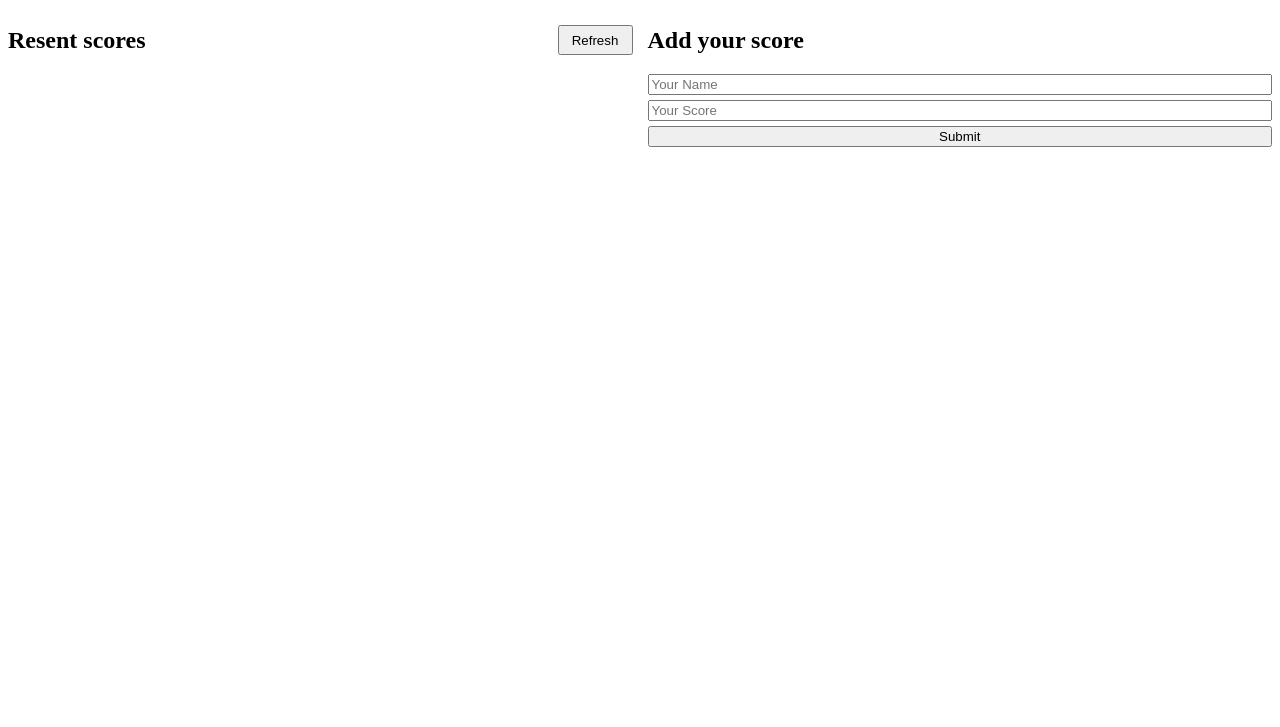
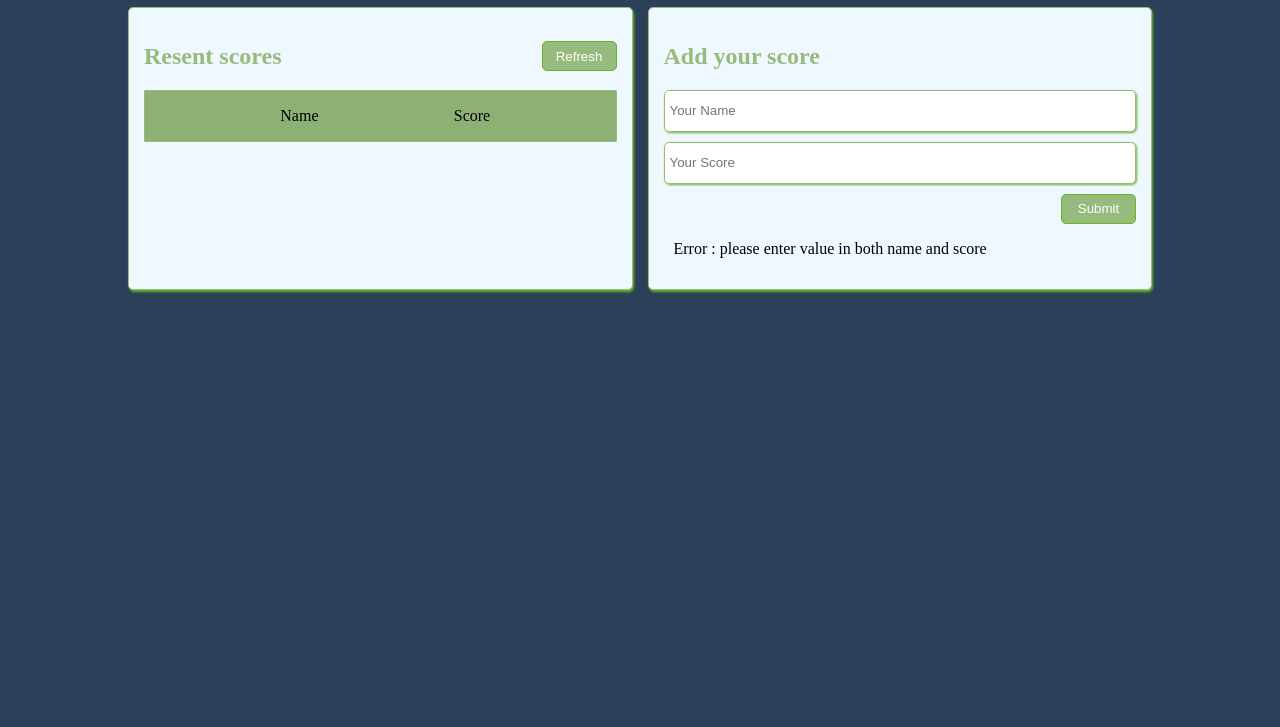
Before and after one commit to hammaazarok/Leaderboard, a website built with webpack: page src/index.html in a window 1280 px wide. Shown: the part 73-800 px from the top of the page. Built offline with nearby package versions, Linux system fonts and the light colour scheme; no server answers.

Commit message:
add style and sort score

```diff
--- a/src/add-score.js
+++ b/src/add-score.js
@@ -4,7 +4,7 @@ const addScore = (name, score, id) => {
   const ScoresContainer = document.getElementById('leaders-container');
   const bookHTML = document.createElement('div');
   bookHTML.classList.add('leader-item');
-  if (id % 2 === 0) {
+  if (id % 2 !== 0) {
     bookHTML.classList.add('gray');
   }
   bookHTML.innerHTML = `
--- a/src/index.css
+++ b/src/index.css
@@ -1,7 +1,15 @@
+body {
+  margin: 0 10%;
+  background-color: #2d4059;
+}
 .wrapper {
   display: flex;
   width: 100%;
   gap: 15px;
+}
+
+h1 {
+  color: #fff;
 }
 
 .head {
@@ -12,11 +20,22 @@
 
 .leader {
   flex: 1;
+  background-color: aliceblue;
+  padding: 15px;
+  border: 1px solid #96bb7c;
+  border-radius: 5px;
+  filter: drop-shadow(1px 2px 1px #61b922);
 }
 
 .leader-item {
   display: flex;
-  border: 1px solid;
+  border: 1px solid #96bb7c;
+  border-radius: 1px;
+  justify-content: space-evenly;
+}
+
+.color1 {
+    background-color: #8db174;
 }
 
 p {
@@ -30,20 +49,52 @@ p {
 
 .add {
   flex: 1;
+  background-color: aliceblue;
+  padding: 15px;
+  border: 1px solid #96bb7c;
+  border-radius: 5px;
+  filter: drop-shadow(1px 2px 1px #61b922);
 }
 
 .add-form {
   display: flex;
   flex-direction: column;
-  gap: 5px;
+  gap: 10px;
 }
 
-.add-btn {
+.add-form input {
+  padding: 5px;
+  height: 30px;
+  color: #f9f9f9;
+  border: 1px solid #96bb7c;
+  border-radius: 5px;
+  filter: drop-shadow(1px 1px 1px #61b922);
+}
+
+.submit {
   width: 75px;
   height: 30px;
   margin-left: auto;
 }
 
 .gray {
-  background-color: rgb(187, 187, 187);
+  background-color: #96bb7c;
 }
+
+h2 {
+  color: #96bb7c;
+}
+
+.btn {
+  background-color: #96bb7c;
+  color: #fff;
+  border: 1px solid #61b922;
+  border-radius: 5px;
+}
+
+.btn:hover {
+  background-color: #61b922;
+  color: #fff;
+  border: 1px solid #96bb7c;
+  border-radius: 5px;
+}
--- a/src/index.html
+++ b/src/index.html
@@ -4,17 +4,17 @@
     <meta charset="UTF-8" />
     <meta http-equiv="X-UA-Compatible" content="IE=edge" />
     <meta name="viewport" content="width=device-width, initial-scale=1.0" />
-    <title>Leader Board</title>
+    <title>Leader board</title>
     <link rel="stylesheet" href="index.css" />
   </head>
 
   <body>
-    <h1>Leader Board</h1>
+    <h1>Leader board</h1>
     <div class="wrapper">
         <div class="leader">
             <div class="head">
                 <h2 class="title">Resent scores</h2>
-                <button class="refresh">Refresh</button>
+                <button class="refresh btn">Refresh</button>
               </div>
           <div id="leaders-container" class="leaders-container">
           </div>
@@ -26,8 +26,9 @@
         <form class="add-form" action="#">
           <input id="user" type="text" name="user" placeholder="Your Name" />
           <input id="score" type="text" name="score" placeholder="Your Score" />
-          <button type="button" class="submit">Submit</button>
+          <button type="button" class="submit btn">Submit</button>
         </form>
+        <p class="error">Error : please enter value in both name and score</p>
       </div>
     </div>
   </body>
--- a/src/index.js
+++ b/src/index.js
@@ -13,5 +13,11 @@ const submit = document.querySelector('.submit');
 submit.addEventListener('click', () => {
   const user = document.querySelector('#user').value;
   const score = document.querySelector('#score').value;
-  submitScore(user, score);
+  const error  = document.querySelector('.error');
+  if(user || score === ''){
+error.innerHTML = ''
+  }else{
+    submitScore(user, score);
+  }
+
 });
--- a/src/refresh-scores.js
+++ b/src/refresh-scores.js
@@ -2,11 +2,14 @@ import { addScore } from './add-score.js';
 
 const loadScores = () => {
   const ScoresContainer = document.getElementById('leaders-container');
-  ScoresContainer.innerHTML = '';
+  ScoresContainer.innerHTML = `<div class="leader-item color1">
+  <p class="name">Name</p>
+  <p class="score">Score</p>
+</div>`;
   const getScoresData = async () => {
     const request = await fetch('https://us-central1-js-capstone-backend.cloudfunctions.net/api/games/KJxUTySzzZA6BH0fd9pM/scores/');
     const data = await request.json();
-    return data.result;
+    return data.result.sort((a, b) => b.score - a.score);
   };
 
   getScoresData().then(
```
